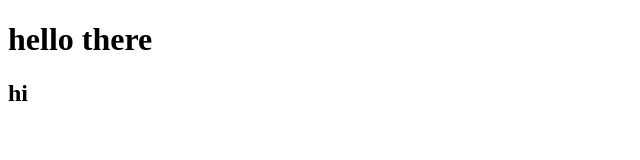
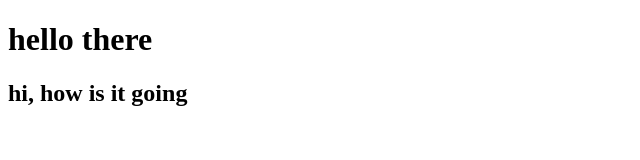
Before and after one commit to parminder1993/LearningDev, a plain HTML site: page LearningDev/index.html in a window 1280 px wide. Shown: the whole page, without its empty margins (0-640 px from the left). Drawn offline with Linux system fonts and the light colour scheme.

Commit message:
few changes

```diff
--- a/LearningDev/index.html
+++ b/LearningDev/index.html
@@ -5,6 +5,6 @@
 </head>
 <body>
     <h1>hello there</h1>
-    <h2>hi</h2>
+    <h2>hi, how is it going</h2>
 </body>
 </html>
```
